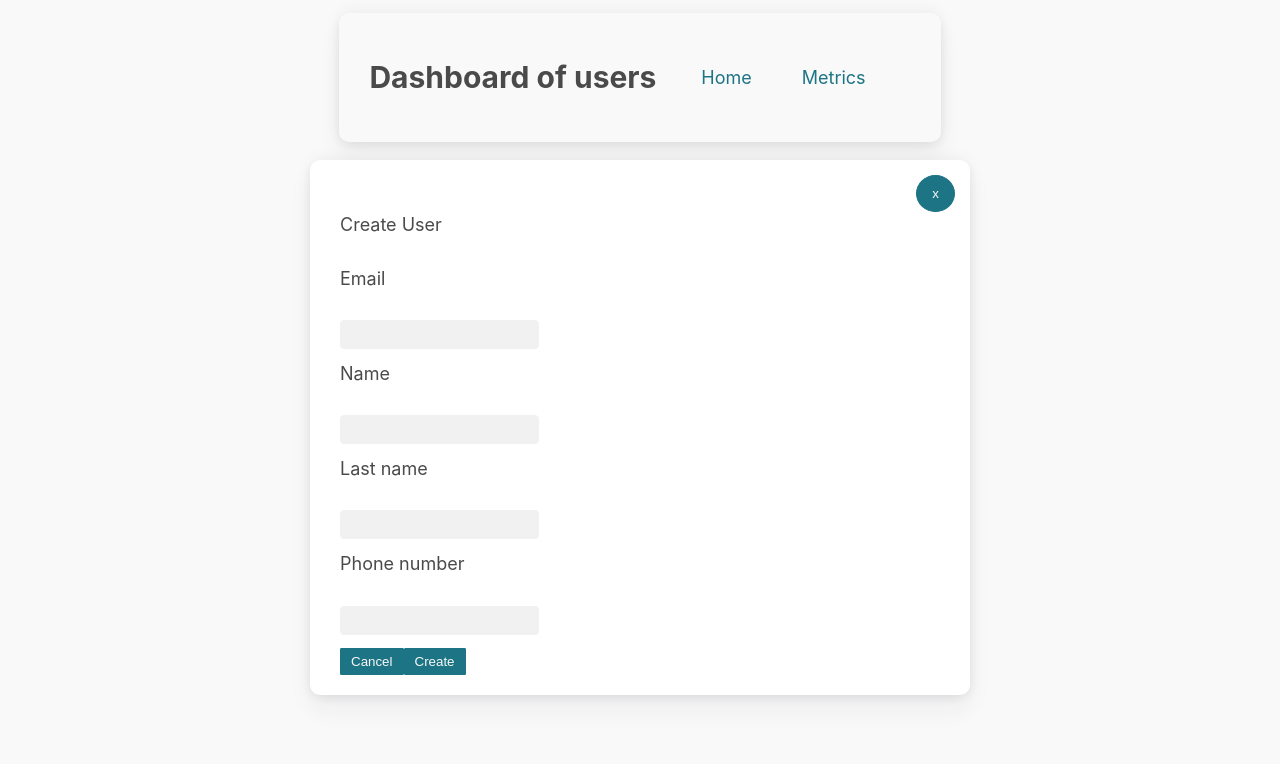
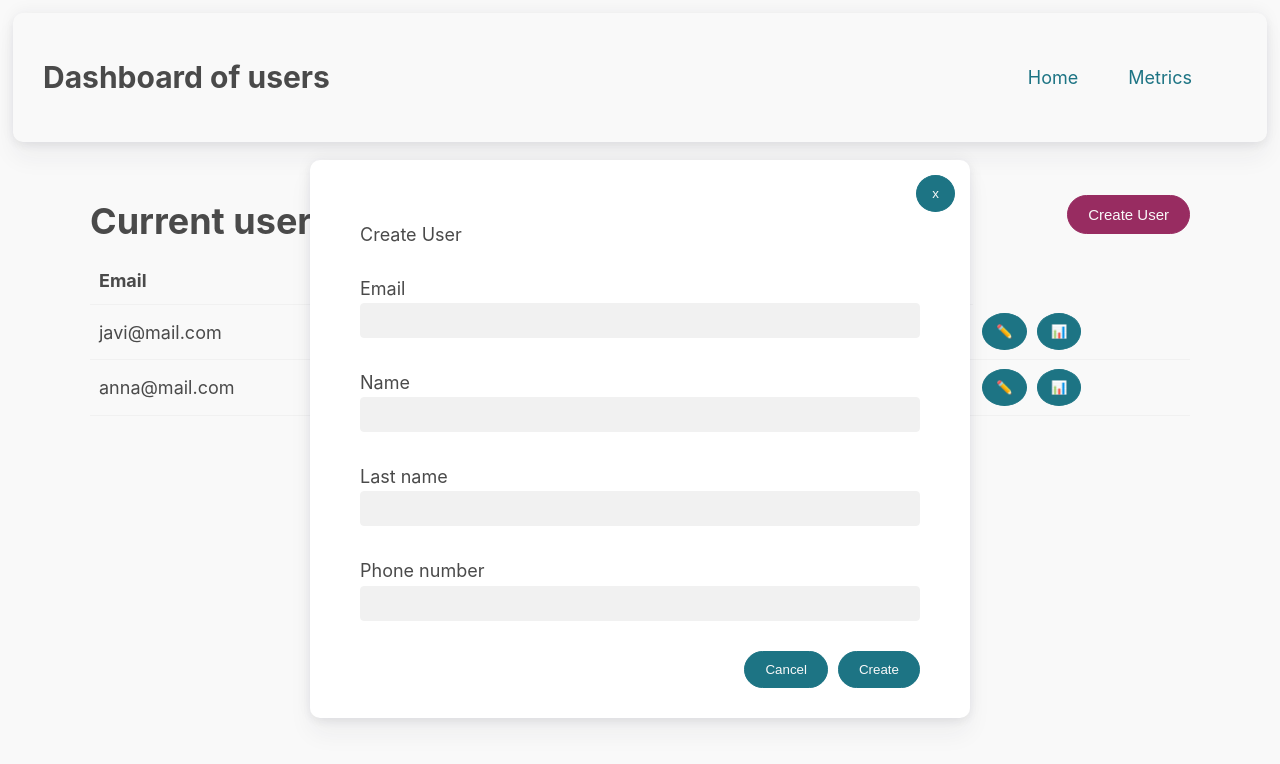
Before and after one commit to martin-garciablanco/users-crud-ts, a React (Vite) app in the folder frontend/: page / in a window 1280 px wide. Both pictures are taken after a click on the button "Create User". Shown: the top 764 px of the page. Built offline with nearby package versions, Linux system fonts and the light colour scheme.

Commit message:
style: :lipstick: Update minor styles along the app

```diff
--- a/frontend/src/App.module.scss
+++ b/frontend/src/App.module.scss
@@ -1,8 +1,4 @@
 .app {
   max-width: 1400px;
   margin: 0 auto;
-  display: flex;
-  flex-direction: column;
-  align-items: center;
-  justify-content: center;
 }
--- a/frontend/src/assets/styles/sakura.scss
+++ b/frontend/src/assets/styles/sakura.scss
@@ -230,13 +230,14 @@ textarea,
 select,
 input {
   color: #4a4a4a;
-  padding: 6px 10px; /* The 6px vertically centers text on FF, ignored by Webkit */
+  padding: 8px 10px; /* The 6px vertically centers text on FF, ignored by Webkit */
   margin-bottom: 10px;
   background-color: #f1f1f1;
   border: 1px solid #f1f1f1;
   border-radius: 4px;
   box-shadow: none;
   box-sizing: border-box;
+  font-size: 1.5rem;
 }
 textarea:focus,
 select:focus,
--- a/frontend/src/pages/UserDetails/UserDetails.module.scss
+++ b/frontend/src/pages/UserDetails/UserDetails.module.scss
@@ -1,4 +1,5 @@
 .main {
   width: 100%;
   max-width: 1100px;
+  margin: 3rem auto
 }
--- /dev/null
+++ b/frontend/src/sections/user/components/CreateUser/CreateUser.module.scss
@@ -0,0 +1,19 @@
+.createBlock {
+  width: 100%;
+  padding: 1rem 2rem;
+
+  .buttonsBlock {
+    display: flex;
+    justify-content: flex-end;
+
+    .button {
+      border-radius: 2rem;
+      padding: 1rem 2rem;
+    }
+
+    .button + .button {
+      margin-left: 1rem
+    }
+  }
+
+}
--- a/frontend/src/sections/user/components/CreateUser/CreateUser.tsx
+++ b/frontend/src/sections/user/components/CreateUser/CreateUser.tsx
@@ -2,6 +2,7 @@ import { SetStateAction } from "react";
 
 import { User } from "../../../../domain/User";
 import { UserTemplate } from "../UserTemplate/UserTemplate";
+import styles from "./CreateUser.module.scss";
 
 interface CreateUserProps {
 	userToUpdate: User;
@@ -16,11 +17,17 @@ export function CreateUser({
 	onCreate,
 }: CreateUserProps) {
 	return (
-		<div>
+		<div className={styles.createBlock}>
 			<p>Create User</p>
 			<UserTemplate setUser={setUserToTupdate} user={userToUpdate} />
-			<button onClick={onCancel}>Cancel</button>
-			<button onClick={onCreate}>Create</button>
+			<div className={styles.buttonsBlock}>
+				<button onClick={onCancel} className={styles.button}>
+					Cancel
+				</button>
+				<button onClick={onCreate} className={styles.button}>
+					Create
+				</button>
+			</div>
 		</div>
 	);
 }
--- /dev/null
+++ b/frontend/src/sections/user/components/UpdateUser/UpdateUser.module.scss
@@ -0,0 +1,19 @@
+.updateBlock {
+  width: 100%;
+  padding: 1rem 2rem;
+
+  .buttonsBlock {
+    display: flex;
+    justify-content: flex-end;
+
+    .button {
+      border-radius: 2rem;
+      padding: 1rem 2rem;
+    }
+
+    .button + .button {
+      margin-left: 1rem
+    }
+  }
+
+}
--- a/frontend/src/sections/user/components/UpdateUser/UpdateUser.tsx
+++ b/frontend/src/sections/user/components/UpdateUser/UpdateUser.tsx
@@ -2,6 +2,7 @@ import { SetStateAction } from "react";
 
 import { User } from "../../../../domain/User";
 import { UserTemplate } from "../UserTemplate/UserTemplate";
+import styles from "./UpdateUser.module.scss";
 
 interface UpdateUserProps {
 	userToUpdate: User;
@@ -16,11 +17,17 @@ export function UpdateUser({
 	onUpdate,
 }: UpdateUserProps) {
 	return (
-		<div>
+		<div className={styles.updateBlock}>
 			<p>Update User</p>
 			<UserTemplate setUser={setUserToTupdate} user={userToUpdate} />
-			<button onClick={onCancel}>Cancel</button>
-			<button onClick={onUpdate}>Update</button>
+			<div className={styles.buttonsBlock}>
+				<button onClick={onCancel} className={styles.button}>
+					Cancel
+				</button>
+				<button onClick={onUpdate} className={styles.button}>
+					Update
+				</button>
+			</div>
 		</div>
 	);
 }
--- /dev/null
+++ b/frontend/src/sections/user/components/UserTemplate/UserTemplate.module.scss
@@ -0,0 +1,6 @@
+.block {
+  margin-bottom: 2rem;
+}
+.input {
+  width: 100%;
+}
--- a/frontend/src/sections/user/components/UserTemplate/UserTemplate.tsx
+++ b/frontend/src/sections/user/components/UserTemplate/UserTemplate.tsx
@@ -1,6 +1,7 @@
 import { ChangeEvent, SetStateAction } from "react";
 
 import { User } from "../../../../domain/User";
+import styles from "./UserTemplate.module.scss";
 
 interface UserTemplateProps {
 	user: User;
@@ -15,27 +16,43 @@ export function UserTemplate({ user, setUser }: UserTemplateProps) {
 	};
 
 	return (
-		<div>
-			<div>
-				<p>Email</p>
-				<input type="text" value={user.email} onChange={(e) => onUserChange(e, "email")} />
+		<>
+			<div className={styles.block}>
+				<span>Email</span>
+				<input
+					className={styles.input}
+					type="text"
+					value={user.email}
+					onChange={(e) => onUserChange(e, "email")}
+				/>
 			</div>
-			<div>
-				<p>Name</p>
-				<input type="text" value={user.name} onChange={(e) => onUserChange(e, "name")} />
+			<div className={styles.block}>
+				<span>Name</span>
+				<input
+					className={styles.input}
+					type="text"
+					value={user.name}
+					onChange={(e) => onUserChange(e, "name")}
+				/>
 			</div>
-			<div>
-				<p>Last name</p>
-				<input type="text" value={user.lastName} onChange={(e) => onUserChange(e, "lastName")} />
+			<div className={styles.block}>
+				<span>Last name</span>
+				<input
+					className={styles.input}
+					type="text"
+					value={user.lastName}
+					onChange={(e) => onUserChange(e, "lastName")}
+				/>
 			</div>
-			<div>
-				<p>Phone number</p>
+			<div className={styles.block}>
+				<span>Phone number</span>
 				<input
+					className={styles.input}
 					type="text"
 					value={user.phoneNumber}
 					onChange={(e) => onUserChange(e, "phoneNumber")}
 				/>
 			</div>
-		</div>
+		</>
 	);
 }
```
